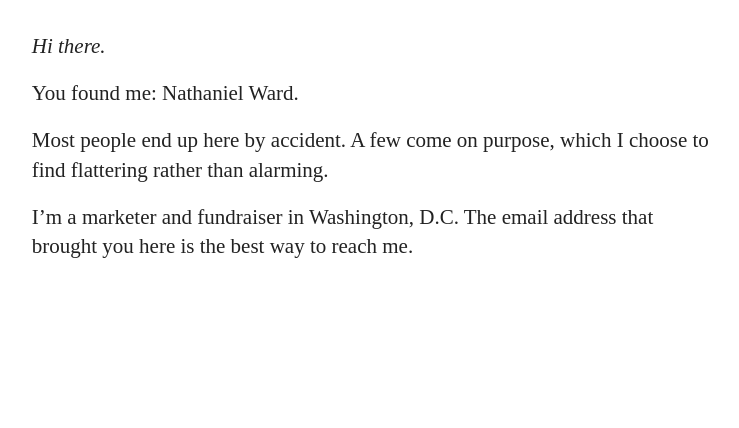
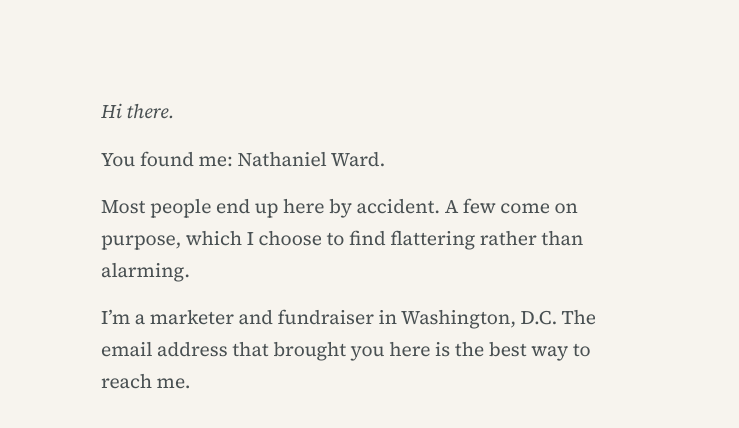
Before and after one commit to nathanielward/nwardnet, a Jekyll site: the page built from index.md, in a window 1280 px wide. Shown: the top 428 px of the page, without its empty margins (267-1006 px from the left). Built offline with Jekyll 4.4.1, drawn with Linux system fonts in a browser that asks for light colours; some web fonts are replaced.

Commit message:
Update default.html
Update styles and add favicons

```diff
--- a/_layouts/default.html
+++ b/_layouts/default.html
@@ -8,68 +8,61 @@
 		<meta name="robots" content="noindex, nofollow, noarchive" />
 		<link rel="dns-prefetch" href="//fonts.googleapis.com">
 		<title>Nathaniel Ward</title>
+		<meta name="theme-color" content="#f7f4ee">
+
+<link rel="icon" href="{{ '/favicon.svg' | relative_url }}" type="image/svg+xml">
+<link rel="icon" href="{{ '/favicon.ico' | relative_url }}" sizes="any">
+<link rel="apple-touch-icon" href="{{ '/apple-touch-icon.png' | relative_url }}">
 	    <style>
-		    @import url(https://fonts.googleapis.com/css?family=Merriweather:400,700);
-			@import url(https://fonts.googleapis.com/css?family=Source+Serif:400,700,300italic,300,700italic);
-
-			/* Practical Typography-inspired defaults:
-*/
+@import url('https://fonts.googleapis.com/css2?family=Source+Serif+4:ital,wght@0,400;0,600;1,400&display=swap');
 
 :root {
-  /* Responsive base size in the recommended range */
-  --text-size: clamp(16px, 1.2vw + 14px, 21px);
-  --line: 1.4;          /* 140% ≈ within 120–145% */
-  --measure: 65ch;      /* tends to land inside 45–90 chars for typical serif body */
-  --gap: 0.85em;        /* paragraph spacing (pick this OR indents) */
+  --bg: #f7f4ee;
+
+  --text: #495052;
+  --heading: #1f2528;
+
+  --text-dark: #c7cbcc;
+  --heading-dark: #eef1f1;
+  --bg-dark: #0b0f10;
+
+  --measure: 34rem;
 }
 
 body {
-  font-family: Charter, "Source Serif", "Times New Roman", Times, serif;
-  font-size: var(--text-size);
-  line-height: var(--line);
+  margin: 0;
+  padding: 6rem 1.5rem;
+
+  background: var(--bg);
+  color: var(--text);
+
+  font-family: "Source Serif 4", Georgia, serif;
+
+  font-size: 1.2rem;
+  line-height: 1.65;
+
+  text-rendering: optimizeLegibility;
   font-kerning: normal;
-  font-feature-settings: "kern" 1, "liga" 1;
-  text-rendering: optimizeLegibility;
 
-  /* Keep lines from getting too long */
   max-width: var(--measure);
-  margin: 0 auto;
-  padding: clamp(16px, 3vw, 32px);
-
-  /* Default to left-aligned (avoids needing justified-text hyphenation rules) */
-  text-align: left;
-  hyphens: auto;
-	color: #222;
+  margin-inline: auto;
 }
 
 p {
-  margin: 0 0 var(--gap) 0;
+  margin: 0 0 1rem 0;
 }
 
-/* Headings: space does most of the work; bold is optional but effective */
-h1, h2 {
-  font-weight: 700;
-  line-height: 1.15;
-  margin: 1.6em 0 0.5em;
+strong {
+  font-weight: 600;
 }
 
-h1 {
-  font-size: clamp(2rem, 2.2vw + 1.4rem, 3rem);
-  letter-spacing: -0.01em;
-  font-style: italic;
+@media (prefers-color-scheme: dark) {
+  body {
+    background: var(--bg-dark);
+    color: var(--text-dark);
+  }
 }
 
-h2 {
-  font-size: clamp(1.4rem, 1.4vw + 1.1rem, 2rem);
-}
-
-/* Tighter “hug” between heading and its first paragraph */
-h1 + p, h2 + p {
-  margin-top: 0;
-}
-			a {
-				color: #FF9000;
-				}
 	    </style>
 	</head>
 	<body>
```
